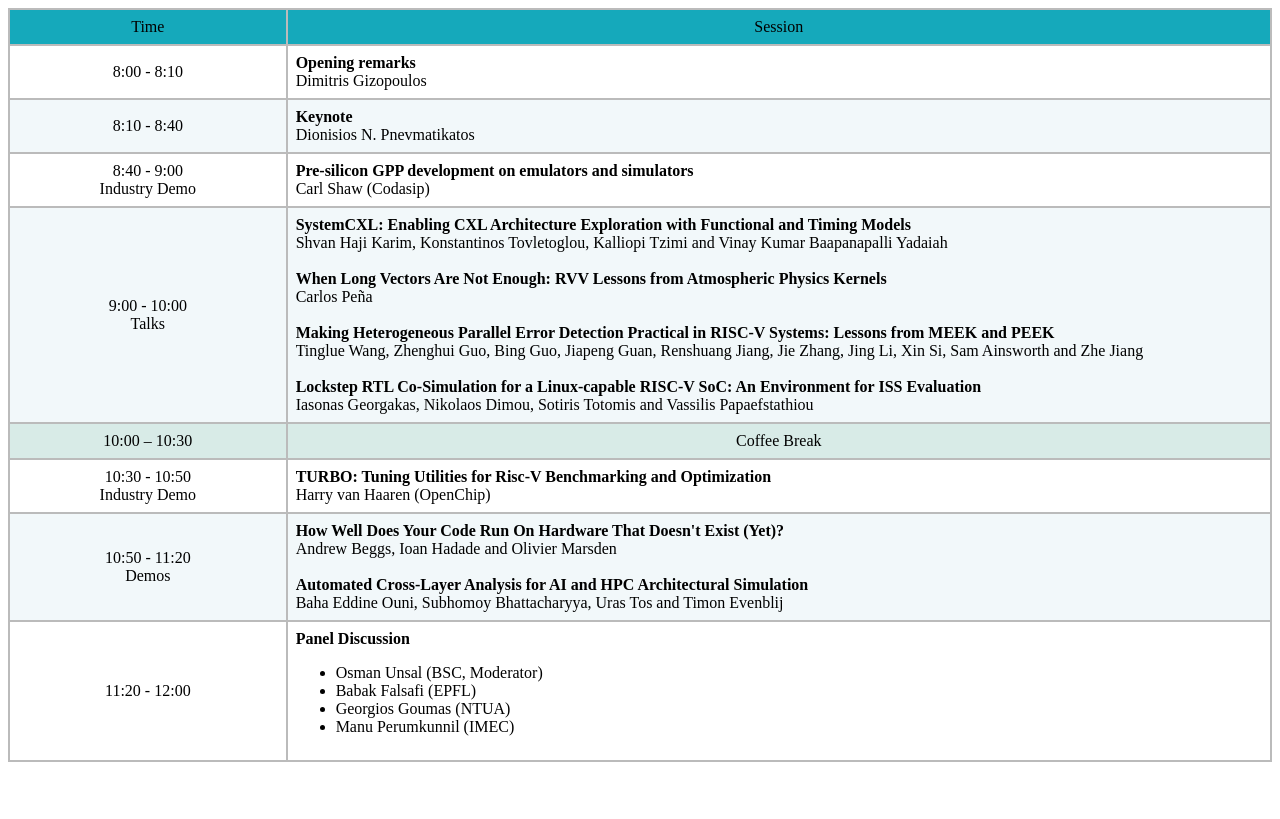
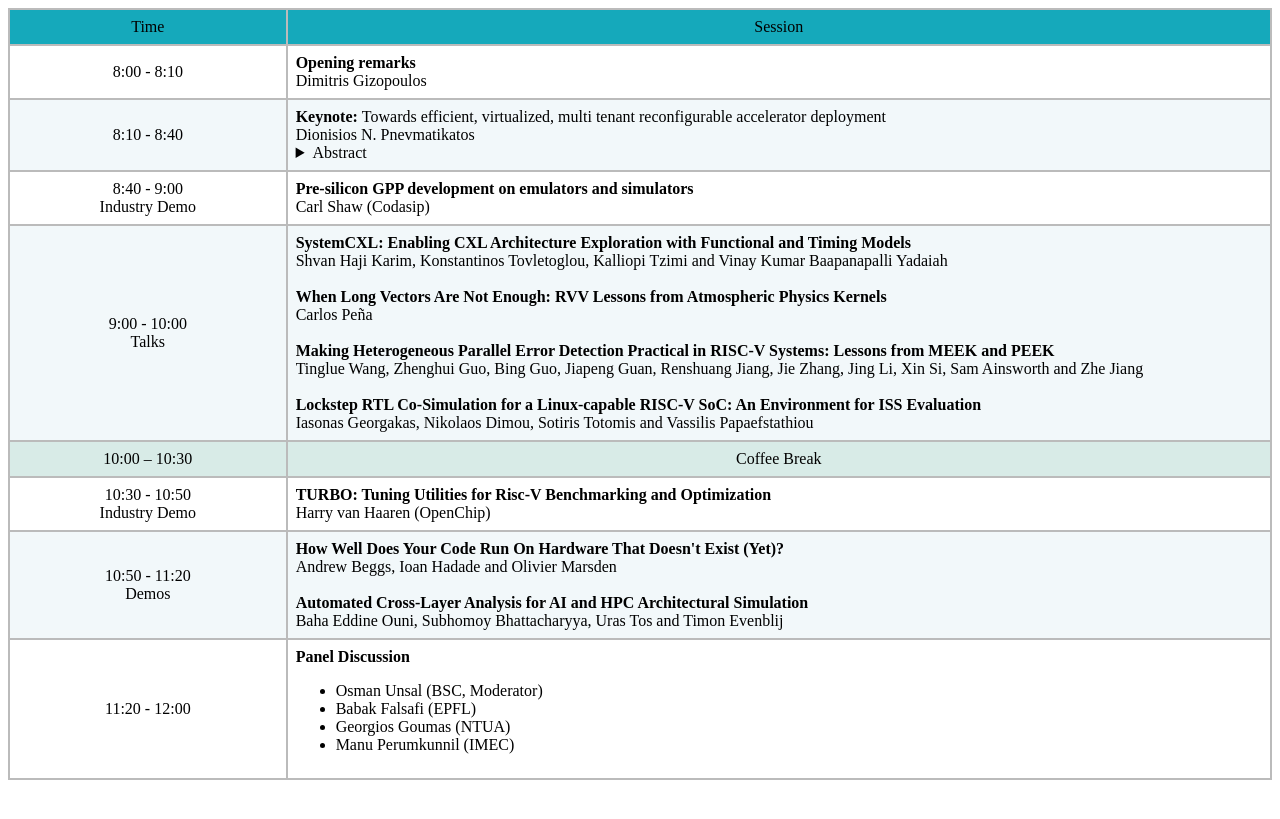
Before and after one commit to euro-rv/euro-rv.github.io, a Jekyll site: the page agenda.html, which Jekyll copies as it is, in a window 1280 px wide. Shown: the top 819 px of the page. Built offline with Jekyll 4.4.1, drawn with Linux system fonts in a browser that asks for light colours.

Commit message:
Added keynote abstract

```diff
--- a/agenda.html
+++ b/agenda.html
@@ -26,6 +26,9 @@
     text-decoration: none;
     cursor: pointer;
   }
+  .abstract {
+    font-weight: lighter;
+  }
 </style>
 
 <table class="agenda">
@@ -51,8 +54,16 @@
     <tr>
       <td>8:10 - 8:40</td>
       <td>
-          <b>Keynote</b><br>
-          <a href="https://www.cslab.ntua.gr/~pnevmati/" target="_blank">Dionisios N. Pnevmatikatos</a>
+          <b>Keynote: </b>Towards efficient, virtualized, multi tenant reconfigurable accelerator deployment<br>
+          <a href="https://www.cslab.ntua.gr/~pnevmati/" target="_blank">Dionisios N. Pnevmatikatos</a><br>
+          <details>
+            <summary>Abstract</summary>
+            <p class="abstract">
+            Server-grade FPGA deployments form a viable substrate for flexible accelerator deployment. The simplest deployment approach is to assigning an entire device to one application, which can leave compute and memory resources underutilized. Multi-tenancy offers a way to improve utilization, provided that resource sharing preserves isolation and the performance benefits of hardware acceleration. However, muiti-tenancy support requires more than a simple partitioning the reconfigurable fabric. Hardware tasks need controlled access to shared memory, while dependent tasks must communicate seamlessly when they are scheduled or reconfigured independently. This talk examines the architectural role of the FPGA shell in supporting these requirements, including address-space protection, resource sharing, and dataflow execution supporting both memory-mapped and streaming tasks on a shared device. <br />
+
+            The talk will conclude with a brief presentation of our ongoing activities in efficient multiple page size support including the benefits of SVNAPOT-like page allocation and the  challenges it imposes on TLB implementations.
+            </p>
+          </details>
       </td>
     </tr>
     <tr>
```
